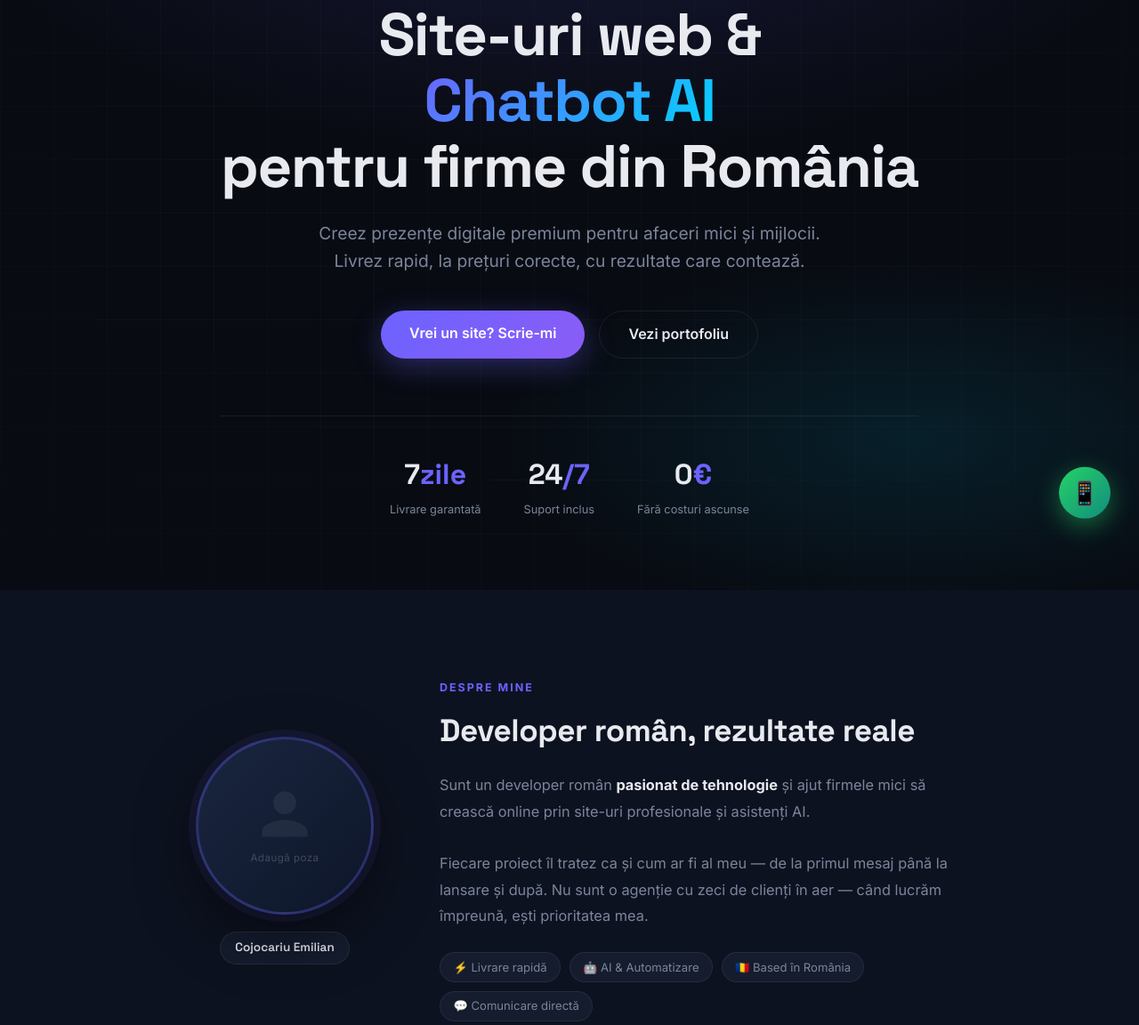
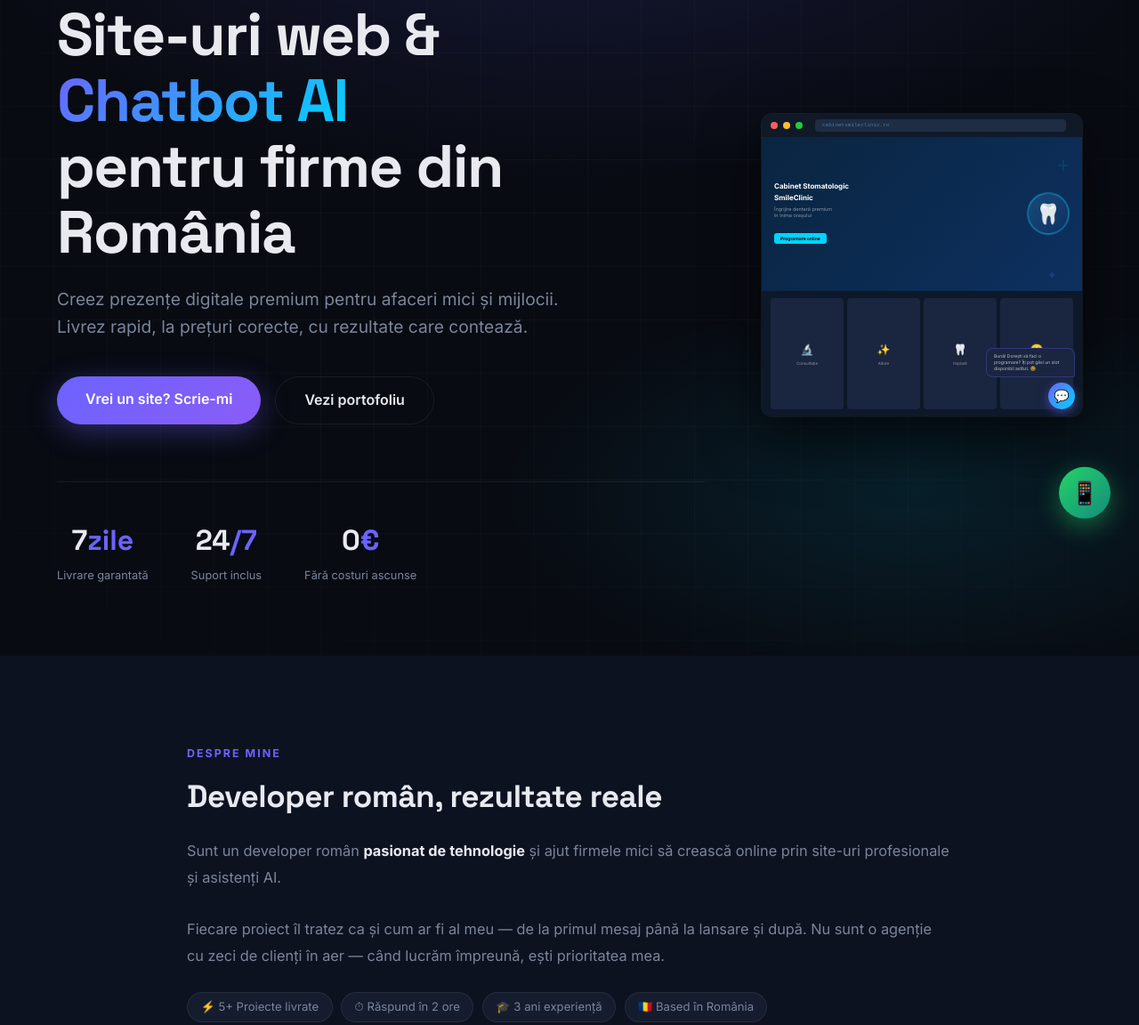
Before and after one commit to cojocariuemilian73/emiliandev, a plain HTML site: page index.html in a window 1280 px wide. Shown: the part 181-1333 px from the top of the page at 89% size. Drawn offline with Linux system fonts and the light colour scheme.

Commit message:
improve hero and design

```diff
--- a/index.html
+++ b/index.html
@@ -80,7 +80,6 @@
     #hero {
       min-height: 100vh;
       display: flex; align-items: center; justify-content: center;
-      text-align: center;
       padding: 120px 5% 80px;
       position: relative;
       overflow: hidden;
@@ -99,7 +98,26 @@
       background-size: 60px 60px;
       mask-image: radial-gradient(ellipse 80% 80% at 50% 50%, black 40%, transparent 100%);
     }
-    .hero-content { position: relative; z-index: 1; max-width: 820px; }
+    .hero-inner {
+      display: flex; align-items: center; gap: 4rem;
+      max-width: 1200px; width: 100%;
+      position: relative; z-index: 1;
+    }
+    .hero-content { flex: 1; }
+    .hero-visual {
+      width: 360px; flex-shrink: 0;
+      border-radius: 12px; overflow: hidden;
+      box-shadow: 0 24px 64px rgba(0,0,0,0.6), 0 0 0 1px rgba(255,255,255,0.08);
+    }
+    .hero-visual .mock-browser { height: 340px; }
+    @media (max-width: 960px) {
+      .hero-visual { display: none; }
+      .hero-inner { justify-content: center; }
+      .hero-content { text-align: center; }
+      .hero-buttons { justify-content: center; }
+      .hero-stats { justify-content: center; }
+      .hero-sub { margin-left: auto; margin-right: auto; }
+    }
     .hero-badge {
       display: inline-flex; align-items: center; gap: .5rem;
       background: rgba(108,99,255,0.15); border: 1px solid rgba(108,99,255,0.3);
@@ -125,9 +143,9 @@
     }
     .hero-sub {
       font-size: clamp(1rem, 2.2vw, 1.2rem); color: var(--muted);
-      max-width: 580px; margin: 0 auto 2.5rem; font-weight: 400;
+      max-width: 580px; margin-bottom: 2.5rem; font-weight: 400;
     }
-    .hero-buttons { display: flex; gap: 1rem; justify-content: center; flex-wrap: wrap; }
+    .hero-buttons { display: flex; gap: 1rem; flex-wrap: wrap; }
     .btn-primary {
       background: linear-gradient(135deg, var(--accent), #8b5cf6);
       color: #fff; border: none; border-radius: 50px;
@@ -146,7 +164,7 @@
     }
     .btn-secondary:hover { border-color: var(--accent); color: var(--accent); }
     .hero-stats {
-      display: flex; gap: 3rem; justify-content: center; flex-wrap: wrap;
+      display: flex; gap: 3rem; justify-content: flex-start; flex-wrap: wrap;
       margin-top: 4rem; padding-top: 2.5rem;
       border-top: 1px solid var(--border);
     }
@@ -180,35 +198,7 @@
     #despre { background: var(--bg2); }
     .despre-wrapper {
       max-width: 860px; margin: 0 auto;
-      display: grid; grid-template-columns: 220px 1fr; gap: 4rem; align-items: center;
-    }
-    .despre-photo-wrap { display: flex; flex-direction: column; align-items: center; gap: 1.2rem; }
-    .despre-photo {
-      width: 200px; height: 200px; border-radius: 50%;
-      background: linear-gradient(135deg, #1a2540, #0d1628);
-      border: 3px solid rgba(108,99,255,0.3);
-      display: flex; align-items: center; justify-content: center;
-      position: relative; overflow: hidden;
-      box-shadow: 0 0 0 8px rgba(108,99,255,0.07), var(--shadow);
-    }
-    .despre-photo-placeholder {
-      display: flex; flex-direction: column; align-items: center; gap: .5rem;
-      color: rgba(255,255,255,0.2);
-    }
-    .despre-photo-placeholder svg { opacity: .35; }
-    .despre-photo-placeholder span { font-size: .72rem; letter-spacing: .5px; }
-    .despre-photo-ring {
-      position: absolute; inset: -3px; border-radius: 50%;
-      background: conic-gradient(var(--accent), var(--accent2), var(--accent));
-      z-index: -1; animation: spinRing 6s linear infinite;
-    }
-    @keyframes spinRing { to { transform: rotate(360deg); } }
-    .despre-name-badge {
-      background: var(--card); border: 1px solid var(--border);
-      border-radius: 50px; padding: .4rem 1rem;
-      font-family: 'Space Grotesk', sans-serif;
-      font-size: .85rem; font-weight: 600; color: var(--text);
-      text-align: center;
+      display: grid; grid-template-columns: 1fr; gap: 2rem;
     }
     .despre-content .section-label { margin-bottom: .6rem; }
     .despre-content h2 {
@@ -226,7 +216,6 @@
       display: flex; align-items: center; gap: .4rem;
     }
     @media (max-width: 680px) {
-      .despre-wrapper { grid-template-columns: 1fr; gap: 2rem; text-align: center; }
       .despre-chips { justify-content: center; }
     }
 
@@ -632,7 +621,20 @@
     }
 
     /* ── TESTIMONIALE ── */
-    #testimoniale { background: var(--bg2); }
+    #testimoniale { background: #eef0fa; }
+    #testimoniale .section-label { color: var(--accent); }
+    #testimoniale .section-title { color: #0d1220; }
+    #testimoniale .section-sub { color: #5a6070; }
+    #testimoniale .testimonial-card {
+      background: #fff;
+      border-color: rgba(0,0,0,0.07);
+      box-shadow: 0 4px 20px rgba(0,0,0,0.06);
+    }
+    #testimoniale .testimonial-card:hover { box-shadow: 0 12px 40px rgba(0,0,0,0.13); }
+    #testimoniale .testimonial-card::before { color: rgba(108,99,255,0.05); }
+    #testimoniale .testimonial-text { color: #1a2540; }
+    #testimoniale .testimonial-name { color: #0d1220; }
+    #testimoniale .testimonial-role { color: #6b7280; }
     .testimonials-grid {
       display: grid;
       grid-template-columns: repeat(auto-fit, minmax(300px, 1fr));
@@ -809,6 +811,7 @@
 <section id="hero">
   <div class="hero-bg"></div>
   <div class="hero-grid"></div>
+  <div class="hero-inner">
     <div class="hero-content">
       <div class="hero-badge">
         <span class="dot"></span>
@@ -841,22 +844,55 @@
         </div>
       </div>
     </div>
+    <div class="hero-visual reveal">
+      <div class="mock-browser">
+        <div class="mock-topbar">
+          <div class="mock-dot" style="background:#ff5f57"></div>
+          <div class="mock-dot" style="background:#ffbd2e"></div>
+          <div class="mock-dot" style="background:#28c840"></div>
+          <div class="mock-url"><span class="mock-url-text">cabinetsmileclinic.ro</span></div>
+        </div>
+        <div class="mock-body">
+          <div class="dental-hero">
+            <div class="dental-text">
+              <h3>Cabinet Stomatologic<br>SmileClinic</h3>
+              <p>Îngrijire dentară premium<br>în inima orașului</p>
+              <span class="dental-btn">Programare online</span>
+            </div>
+            <div class="dental-img">🦷</div>
+          </div>
+          <div class="dental-services">
+            <div class="dental-service-item">
+              <span class="dental-service-icon">🔬</span>
+              <span class="dental-service-text">Consultație</span>
+            </div>
+            <div class="dental-service-item">
+              <span class="dental-service-icon">✨</span>
+              <span class="dental-service-text">Albire</span>
+            </div>
+            <div class="dental-service-item">
+              <span class="dental-service-icon">🦷</span>
+              <span class="dental-service-text">Implant</span>
+            </div>
+            <div class="dental-service-item">
+              <span class="dental-service-icon">😁</span>
+              <span class="dental-service-text">Ortodonție</span>
+            </div>
+          </div>
+          <div class="chatbot-preview">
+            <div class="chatbot-preview-text">Bună! Dorești să faci o programare? Îți pot găsi un slot disponibil astăzi. 😊</div>
+          </div>
+          <div class="chatbot-bubble">💬</div>
+        </div>
+      </div>
+    </div>
+  </div>
 </section>
 
 <!-- DESPRE MINE -->
 <section id="despre">
   <div class="despre-wrapper">
-    <div class="despre-photo-wrap reveal">
-      <div class="despre-photo">
-        <div class="despre-photo-ring"></div>
-        <div class="despre-photo-placeholder">
-          <svg width="64" height="64" viewBox="0 0 24 24" fill="currentColor"><path d="M12 12c2.7 0 4.8-2.1 4.8-4.8S14.7 2.4 12 2.4 7.2 4.5 7.2 7.2 9.3 12 12 12zm0 2.4c-3.2 0-9.6 1.6-9.6 4.8v2.4h19.2v-2.4c0-3.2-6.4-4.8-9.6-4.8z"/></svg>
-          <span>Adaugă poza</span>
-        </div>
-      </div>
-      <div class="despre-name-badge">Cojocariu Emilian</div>
-    </div>
-    <div class="despre-content reveal reveal-delay-1">
+    <div class="despre-content reveal">
       <div class="section-label">Despre mine</div>
       <h2>Developer român, rezultate reale</h2>
       <p class="despre-text">
@@ -864,10 +900,10 @@
         Fiecare proiect îl tratez ca și cum ar fi al meu — de la primul mesaj până la lansare și după. Nu sunt o agenție cu zeci de clienți în aer — când lucrăm împreună, ești prioritatea mea.
       </p>
       <div class="despre-chips">
-        <span class="chip">⚡ Livrare rapidă</span>
-        <span class="chip">🤖 AI & Automatizare</span>
+        <span class="chip">⚡ 5+ Proiecte livrate</span>
+        <span class="chip">⏱ Răspund în 2 ore</span>
+        <span class="chip">🎓 3 ani experiență</span>
         <span class="chip">🇷🇴 Based în România</span>
-        <span class="chip">💬 Comunicare directă</span>
       </div>
     </div>
   </div>
```
Lines whose indentation alone changed are shown as unchanged.
